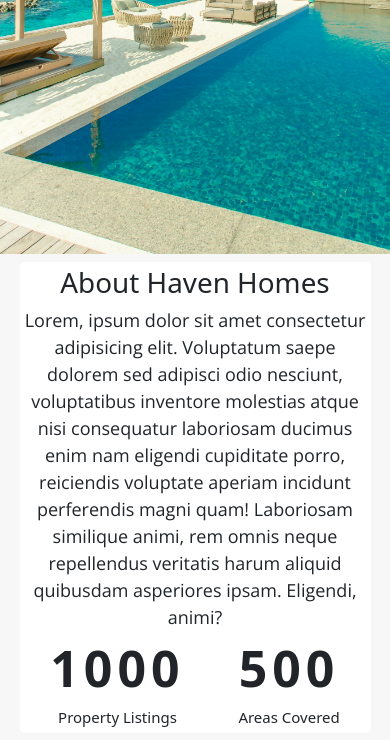
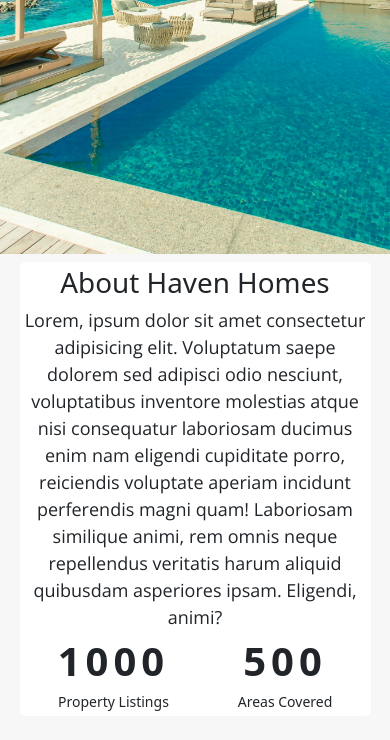
Before and after one commit to Ayomide-Philip/House-and-Property-website, a plain HTML site: page index.html in a window 390 px wide. Shown: the part 471-1211 px from the top of the page. Drawn offline with nearby package versions, Linux system fonts and the light colour scheme.

Commit message:
updating style

```diff
--- a/stylesheet/style.css
+++ b/stylesheet/style.css
@@ -72,16 +72,6 @@ div.overlay>div.text>p {
     text-shadow: 5px 3px 2px black;
 }
 
-@media (max-width : 600px) {
-    div.overlay>div.text>h1 {
-        font-family: "Open Sans", sans-serif;
-        font-optical-sizing: auto;
-        font-weight: bold;
-        font-style: normal;
-        font-size: 40px;
-        text-shadow: 7px 3px 2px black;
-    }
-}
 
 body {
     background-color: rgb(247, 247, 247);
@@ -136,3 +126,24 @@ div.flex-number>div.number {
 div.type {
     font-size: 15px;
 }
+
+@media (max-width : 600px) {
+    div.overlay>div.text>h1 {
+        font-family: "Open Sans", sans-serif;
+        font-optical-sizing: auto;
+        font-weight: bold;
+        font-style: normal;
+        font-size: 40px;
+        text-shadow: 7px 3px 2px black;
+    }
+
+    div.flex-number>div.number {
+        font-size: 40px;
+        letter-spacing: 5px;
+        font-weight: bolder;
+    }
+
+    div.type {
+        font-size: 14px;
+    }
+}
```
